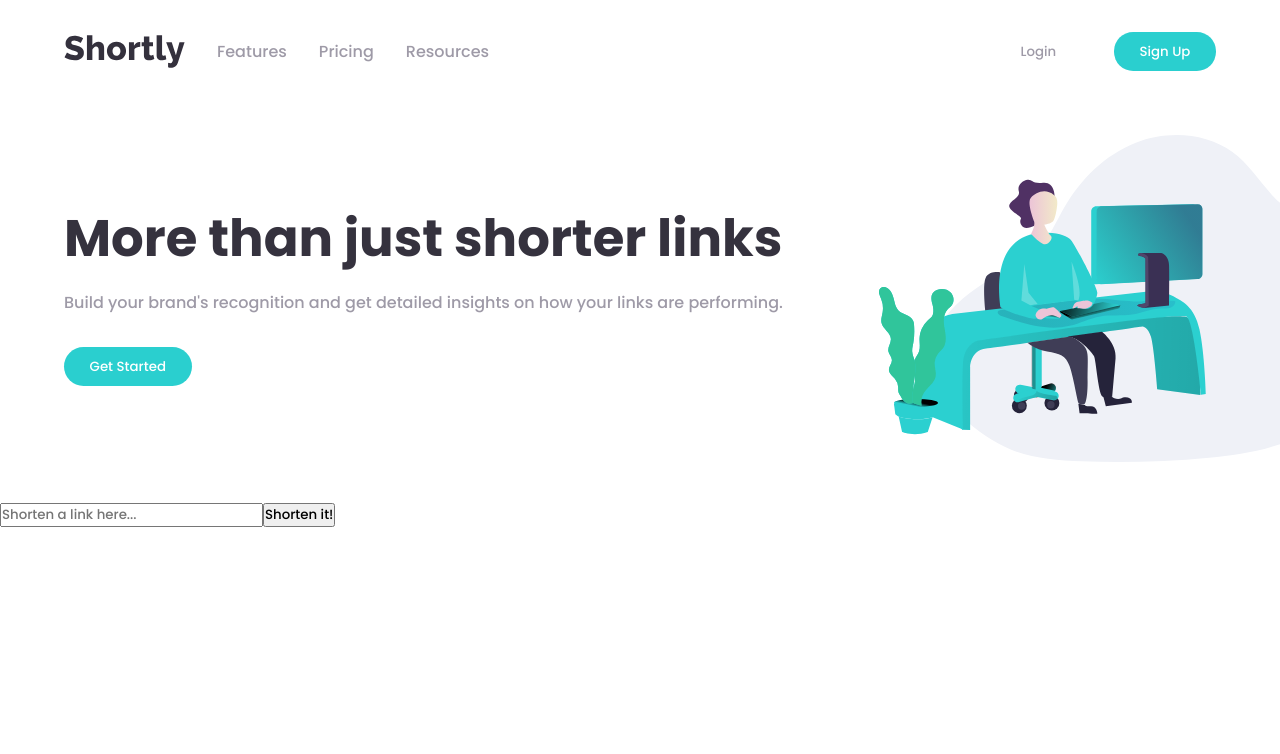
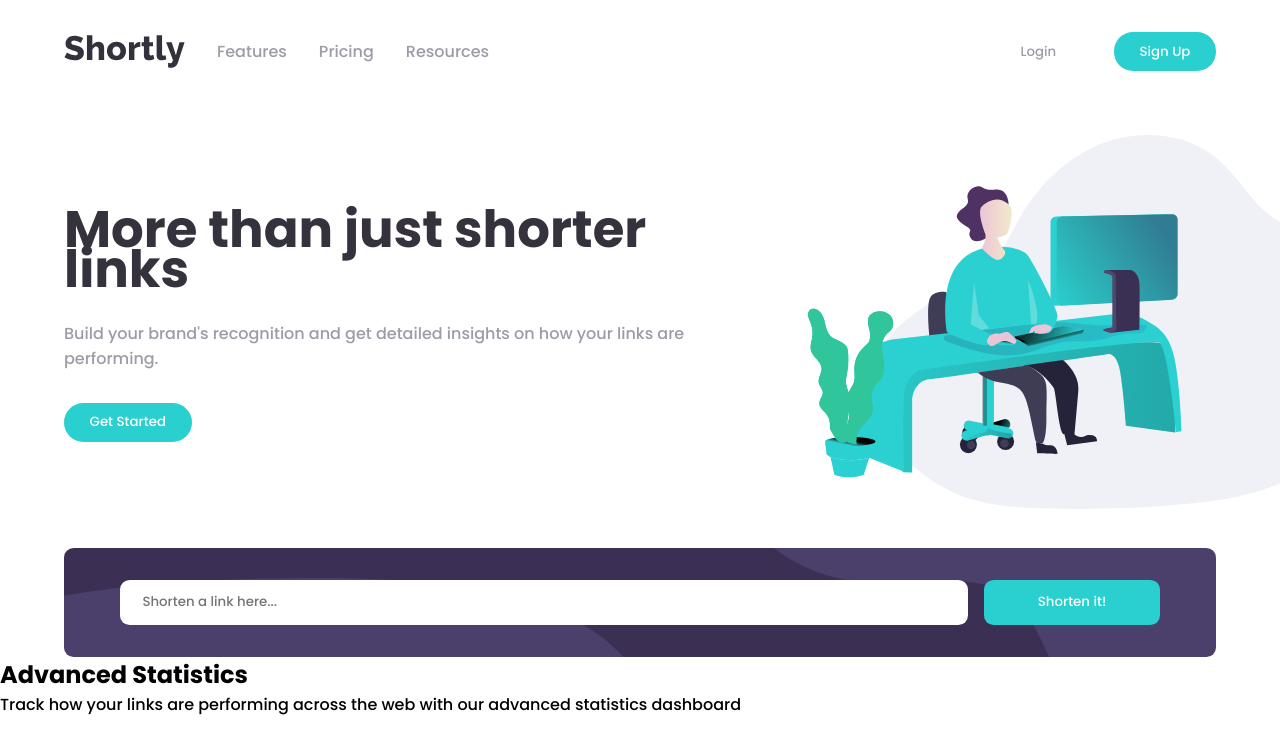
Before and after one commit to ArthurGehlen/urlShortener, a React (Vite) app: page / in a window 1280 px wide. Shown: the top 754 px of the page. Built offline with nearby package versions, Linux system fonts and the light colour scheme.

Commit message:
Input bar finalizado.

```diff
--- a/src/App.css
+++ b/src/App.css
@@ -6,6 +6,10 @@
   justify-content: space-between;
   flex-direction: row-reverse;
   flex-wrap: wrap;
+}
+
+.hero_content {
+  flex: 1 1 30rem;
 }
 
 .hero_content h1 {
@@ -26,7 +30,10 @@
   border: none;
   background-color: hsl(180, 66%, 49%);
   color: white;
-  cursor: pointer;
+}
+
+.hero_content button:hover {
+  opacity: 0.8;
 }
 
 .hero_img {
@@ -34,7 +41,7 @@
   width: 30rem;
   position: relative;
   inset-inline-start: 6rem;
-  flex: 1 1 30rem;
+  flex: 1 1 25rem;
 }
 
 .hero_img img {
@@ -82,6 +89,41 @@
   font-size: 1rem;
 }
 
+.input_bar_wrapper {
+  margin: 0 4rem;
+  padding: 2rem 3.5rem;
+  display: flex;
+  justify-content: space-between;
+  gap: 1rem;
+  background-image: url(images/bg-shorten-desktop.svg);
+  background-size: cover;
+  background-repeat: no-repeat;
+  background-color: hsl(257, 27%, 26%);
+  flex-wrap: wrap;
+  border-radius: .6rem;
+}
+
+.input_bar_wrapper input,
+.input_bar_wrapper button {
+  padding: 0.8rem 1.4rem;
+  border-radius: 0.6rem;
+  border: none;
+}
+
+.input_bar_wrapper input {
+  flex: 1 1 80%;
+}
+
+.input_bar_wrapper button {
+  background-color: hsl(180, 66%, 49%);
+  color: white;
+  flex: 1 1 10rem;
+}
+
+.input_bar_wrapper button:hover {
+  opacity: 0.8;
+}
+
 @media screen and (max-width: 618px) {
   .hero_container {
     padding: var(--global-pad-mobile);
@@ -95,4 +137,9 @@
   .hero_img {
     inset-inline-start: 4rem;
   }
+  .input_bar_wrapper {
+    margin: 0 2rem;
+    background-image: url(images/bg-shorten-mobile.svg);
+    padding: 1rem;
+  }
 }
--- a/src/App.jsx
+++ b/src/App.jsx
@@ -54,9 +54,20 @@ function App() {
         </div>
       </div>
 
-      <div className="input_bar_wrapper">
-        <input type="text" placeholder="Shorten a link here..." />
-        <button>Shorten it!</button>
+      {/* tem uma divisão no background... */}
+      <div className="page_part_two">
+        <div className="input_bar_wrapper">
+          <input type="text" placeholder="Shorten a link here..." />
+          <button>Shorten it!</button>
+        </div>
+
+        <div className="advanced_statistics_text">
+          <h2>Advanced Statistics</h2>
+          <p>
+            Track how your links are performing across the web with our advanced
+            statistics dashboard
+          </p>
+        </div>
       </div>
     </>
   );
--- a/src/index.css
+++ b/src/index.css
@@ -23,3 +23,7 @@ body {
 a {
   text-decoration: none;
 }
+
+button {
+  cursor: pointer;
+}
```
